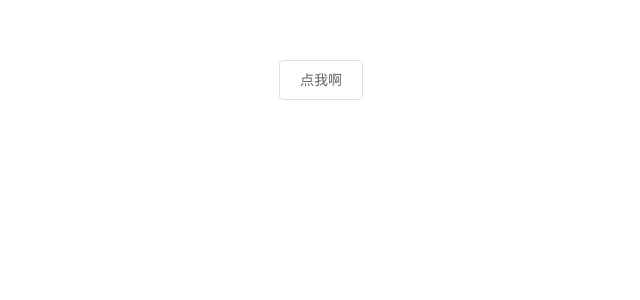
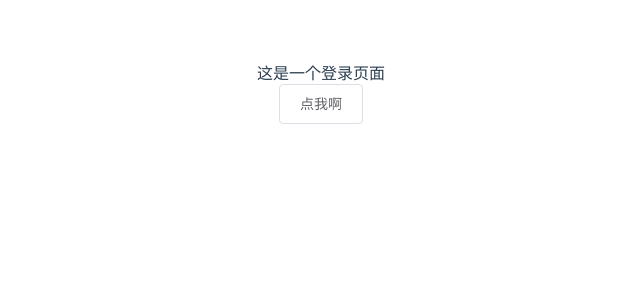
Before and after one commit to arwetrtjgkuhgd/hemachen, a Vue app: page /#/login in a window 1280 px wide. Shown: the top 300 px of the page, without its empty margins (319-959 px from the left). Built offline with nearby package versions, Linux system fonts and the light colour scheme.

Commit message:
项目起步-登录模块页面

```diff
--- a/src/router/index.js
+++ b/src/router/index.js
@@ -1,10 +1,17 @@
 import Vue from "vue"
 import VueRouter from "vue-router"
 
+// 导入登录页面的组件
+import login from "../views/login/index.vue"
 Vue.use(VueRouter)
 
 const router = new VueRouter({
-    routes:[]
+    routes: [
+        {
+            path: "/login",
+            component: login
+        }
+    ]
 })
 
 
--- /dev/null
+++ b/src/views/login/index.vue
@@ -0,0 +1,10 @@
+<template>
+  <div>这是一个登录页面</div>
+</template>
+
+<script>
+export default {};
+</script>
+
+<style>
+</style>
```
Also changed, not shown: src/App.vue (+4 -6 lines).
